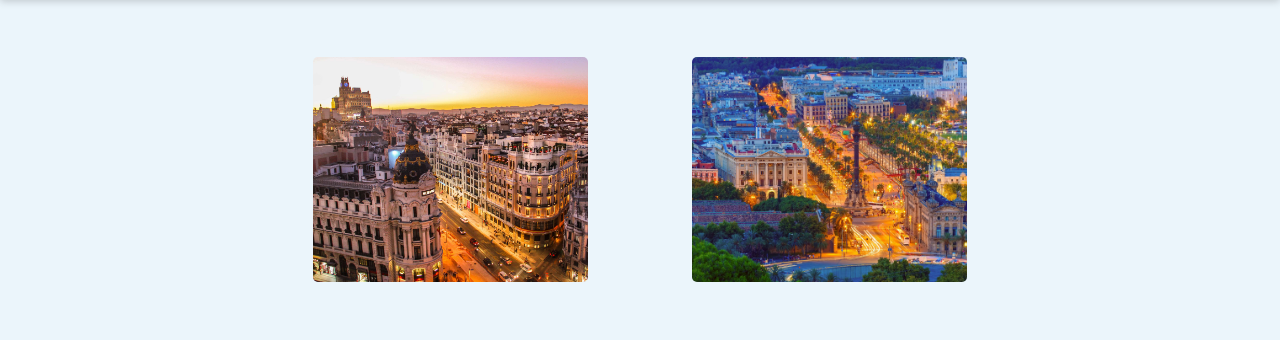
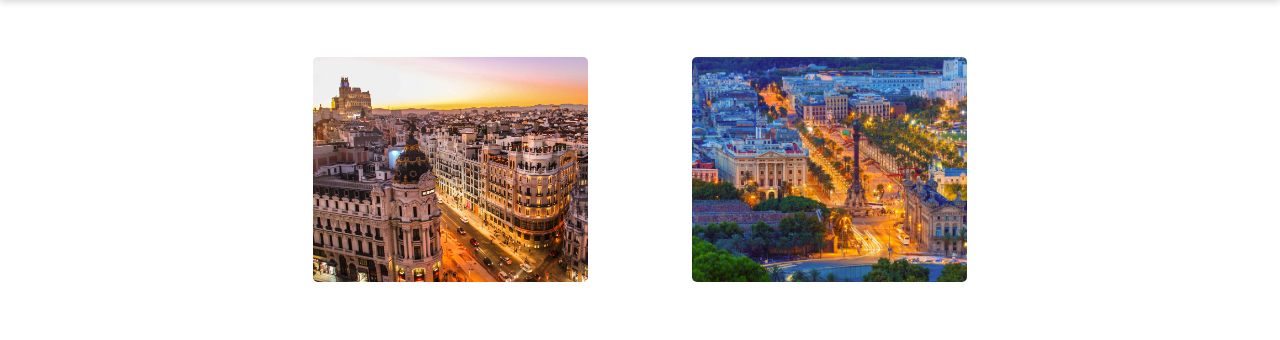
Before and after one commit to BreyRivera2021/breyrivera2021.github.io, a website: page tour.html in a window 1280 px wide. Shown: the part 238-578 px from the top of the page. Drawn offline with Linux system fonts and the light colour scheme.

Commit message:
changed background color of body div in tour.html

```diff
--- a/tour.html
+++ b/tour.html
@@ -18,7 +18,7 @@
                 <li><a href="">Food</a></li>
                 <li><a href="">Pricing</a></li>
             </ul>
-            <div style="background-color: #EBF5FB; height: 1200px; width: 100%">
+            <div style="background-color: white; height: 1200px; width: 100%">
                 <center>
                     <a href="#madrid">
                         <div id="card1" class="card" style="background-image: url(madrid.jpg); background-size: cover;">
```
